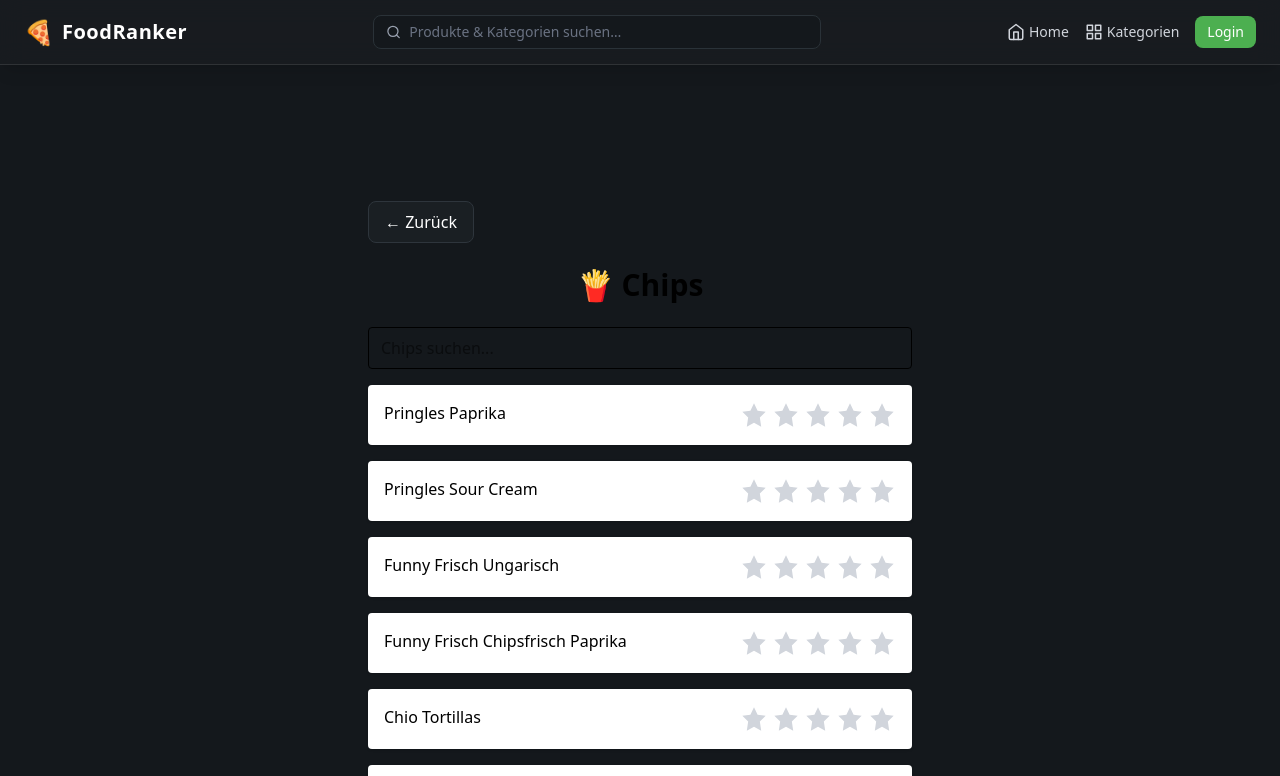
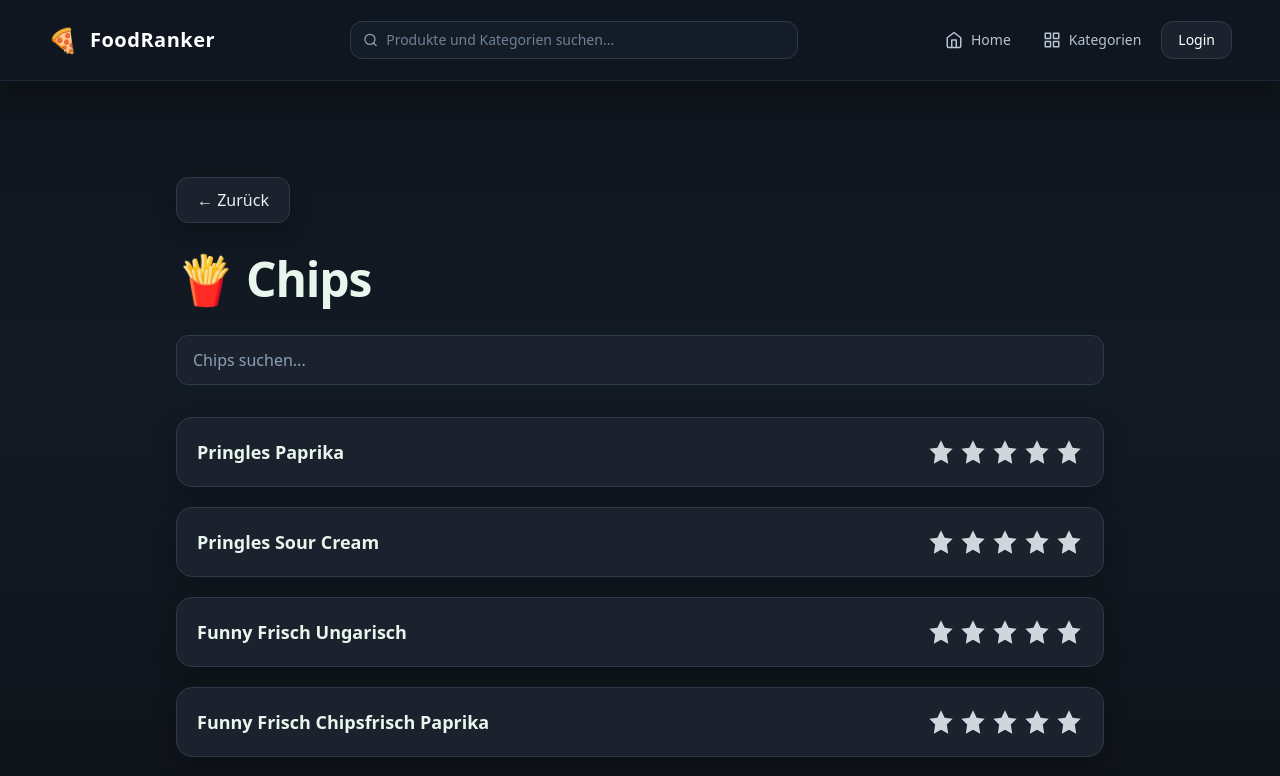
Before and after one commit to Rinobs/pizza-ranker, a Next.js app: page /chips in a window 1280 px wide. Shown: the top 776 px of the page. Built offline with nearby package versions, Linux system fonts and the light colour scheme; no server answers.

Commit message:
Neues Design

```diff
--- a/app/chips/page.tsx
+++ b/app/chips/page.tsx
@@ -1,15 +1,22 @@
-'use client'
+"use client";
 
-import { useState, useEffect } from "react"
-import Star from "../components/Star"
+import { useState, useEffect } from "react";
+import Star from "../components/Star";
 import BackButton from "../components/BackButton";
 
 export default function ChipsPage() {
-  const [search, setSearch] = useState("")
-  const [ratings, setRatings] = useState<Record<string, number>>({})
-  const [comments, setComments] = useState<Record<string, string>>({})
-  const [openItem, setOpenItem] = useState<string | null>(null)
-  const [loaded, setLoaded] = useState(false);
+  const [search, setSearch] = useState("");
+  const [ratings, setRatings] = useState<Record<string, number>>(() => {
+    if (typeof window === "undefined") return {};
+    const stored = localStorage.getItem("chips_ratings");
+    return stored ? JSON.parse(stored) : {};
+  });
+  const [comments, setComments] = useState<Record<string, string>>(() => {
+    if (typeof window === "undefined") return {};
+    const stored = localStorage.getItem("chips_comments");
+    return stored ? JSON.parse(stored) : {};
+  });
+  const [openItem, setOpenItem] = useState<string | null>(null);
 
   const CHIPS = [
     { name: "Pringles Paprika" },
@@ -20,67 +27,46 @@
     { name: "Lorenz Crunchips Paprika" },
     { name: "Kettle Chips Sea Salt" },
     { name: "Kettle Chips Balsamic Vinegar" },
-  { name: "Lays Classic" } // ← FIX!
+    { name: "Lays Classic" },
   ];
 
-
   useEffect(() => {
-  const r = localStorage.getItem("chips_ratings");
-  const c = localStorage.getItem("chips_comments");
-
-  if (r) setRatings(JSON.parse(r));
-  if (c) setComments(JSON.parse(c));
-
-  setLoaded(true);
-}, []);
-
-
- useEffect(() => {
-  if (!loaded) return; // 🚫 WICHTIG: erst speichern wenn Daten geladen sind
-
     localStorage.setItem("chips_ratings", JSON.stringify(ratings));
     localStorage.setItem("chips_comments", JSON.stringify(comments));
-}, [ratings, comments, loaded]);
+  }, [ratings, comments]);
 
   const saveRating = (name: string, value: number) =>
-    setRatings((prev) => ({ ...prev, [name]: value }))
+    setRatings((prev) => ({ ...prev, [name]: value }));
 
   const saveComment = (name: string, text: string) =>
-    setComments((prev) => ({ ...prev, [name]: text }))
+    setComments((prev) => ({ ...prev, [name]: text }));
 
   return (
-    <div className="max-w-xl mx-auto mt-10 px-4">
+    <div className="max-w-5xl mx-auto px-4 sm:px-8 lg:px-12 pb-24 text-white">
+      <BackButton href="/" />
 
-      {/* ✅ BACK BUTTON HIER! */}
-      <BackButton href="/" label="← Zurück" />
-
-      <h1 className="text-3xl font-bold text-center mb-6">🍟 Chips</h1>
+      <h1 className="text-4xl sm:text-5xl font-extrabold tracking-tight text-[#E8F6ED] mb-8">
+        {"\u{1F35F}"} Chips
+      </h1>
 
       <input
-        className="w-full border px-3 py-2 rounded mb-4"
+        className="w-full border border-[#2D3A4B] bg-[#1B222D] px-4 py-3 rounded-xl mb-8 text-white placeholder:text-[#8CA1B8] focus:border-[#5EE287] outline-none transition-colors"
         placeholder="Chips suchen..."
         value={search}
         onChange={(e) => setSearch(e.target.value)}
       />
 
-      <ul className="space-y-4">
-        {CHIPS.filter((c) =>
-          c.name.toLowerCase().includes(search.toLowerCase())
-        ).map((item) => (
+      <ul className="space-y-5">
+        {CHIPS.filter((c) => c.name.toLowerCase().includes(search.toLowerCase())).map((item) => (
           <li
             key={item.name}
-  className="bg-white p-4 rounded shadow cursor-pointer"
-  onClick={() =>
-    setOpenItem(openItem === item.name ? null : item.name)
-  }
+            className="rounded-2xl border border-[#2D3A4B] bg-[#1B222D] p-5 shadow-[0_8px_24px_rgba(0,0,0,0.24)] hover:border-[#5EE287] hover:shadow-[0_12px_28px_rgba(34,197,94,0.18)] transition-all duration-300 cursor-pointer"
+            onClick={() => setOpenItem(openItem === item.name ? null : item.name)}
           >
-  <div className="flex justify-between">
-    <span>{item.name}</span>
+            <div className="flex flex-col sm:flex-row sm:items-center sm:justify-between gap-4">
+              <span className="text-lg font-semibold text-[#E8F6ED]">{item.name}</span>
 
-    <div
-      className="flex gap-1"
-      onClick={(e) => e.stopPropagation()} // ⭐ verhindert Rating-Bug
-    >
+              <div className="flex gap-1" onClick={(e) => e.stopPropagation()}>
                 {[1, 2, 3, 4, 5].map((i) => (
                   <Star
                     key={i}
@@ -92,14 +78,10 @@
               </div>
             </div>
 
-
             {openItem === item.name && (
-  <div
-    className="mt-3 w-full"
-    onClick={(e) => e.stopPropagation()}  // ⭐ WICHTIG
-  >
+              <div className="mt-4 w-full" onClick={(e) => e.stopPropagation()}>
                 <textarea
-      className="w-full border rounded p-2 bg-white resize-none"
+                  className="w-full border border-[#2D3A4B] rounded-xl p-3 bg-[#141C27] text-white placeholder:text-[#8CA1B8] resize-none"
                   placeholder="Kommentar..."
                   value={comments[item.name] || ""}
                   onChange={(e) => saveComment(item.name, e.target.value)}
@@ -107,10 +89,9 @@
                 />
               </div>
             )}
-
           </li>
         ))}
       </ul>
     </div>
-  )
+  );
 }
--- a/app/components/BackButton.tsx
+++ b/app/components/BackButton.tsx
@@ -4,7 +4,7 @@
 
 export default function BackButton({
   href = "/",
-  label = "← Zurück"
+  label = "\u2190 Zur\u00FCck",
 }: {
   href?: string;
   label?: string;
@@ -13,12 +13,12 @@
     <Link
       href={href}
       className="
-  inline-block mb-6 px-4 py-2 rounded-lg
-  bg-[#1A1F23] text-white
-  hover:bg-[#242B31]
-  transition-colors border border-[#2E353C]
-"
-
+        inline-flex items-center gap-2 mb-8 px-5 py-2.5 rounded-xl
+        bg-[#1B222D] text-[#E8EDF5] border border-[#2D3A4B]
+        shadow-[0_8px_20px_rgba(0,0,0,0.22)]
+        hover:bg-[#212B38] hover:border-[#5EE287] hover:text-white
+        hover:-translate-y-0.5 transition-all duration-300
+      "
     >
       {label}
     </Link>
--- a/app/components/Header.tsx
+++ b/app/components/Header.tsx
@@ -11,8 +11,7 @@
   const router = useRouter();
   const pathname = usePathname();
   const [query, setQuery] = useState("");
-
-  const { data: session } = useSession(); // <-- Session holen
+  const { data: session } = useSession();
 
   const handleSubmit = (e: FormEvent) => {
     e.preventDefault();
@@ -25,57 +24,55 @@
     router.push(`/?q=${encodeURIComponent(query.trim())}`);
   };
 
+  const navItemClass = (active: boolean) =>
+    `flex items-center gap-2 px-3 py-2 rounded-xl transition-all duration-300 ${
+      active
+        ? "bg-[#1B222D] border border-[#2D3A4B] text-white"
+        : "text-[#B7C4D3] hover:text-white hover:bg-[#1B222D]/70"
+    }`;
+
   return (
-    <header className="sticky top-0 z-50 w-full backdrop-blur-md bg-[#1a1d21]/80 border-b border-white/10 shadow-lg">
-      <nav className="max-w-7xl mx-auto px-6 h-16 flex items-center justify-between gap-4">
-
-        <Link href="/" className="flex items-center gap-2 group">
-          <span className="text-2xl">🍕</span>
-          <span className="text-xl font-semibold tracking-wide text-white group-hover:text-[#4CAF50] transition-colors select-none">
+    <header className="sticky top-0 z-50 w-full backdrop-blur-md bg-[#101722]/80 border-b border-[#233042]/80 shadow-[0_10px_30px_rgba(0,0,0,0.25)]">
+      <nav className="max-w-7xl mx-auto px-4 sm:px-8 lg:px-12 h-20 flex items-center justify-between gap-4">
+        <Link href="/" className="flex items-center gap-3 group">
+          <span className="text-2xl">{"\u{1F355}"}</span>
+          <span className="text-xl font-semibold tracking-wide text-white group-hover:text-[#8AF5AC] transition-colors select-none">
             FoodRanker
           </span>
         </Link>
 
         <form
           onSubmit={handleSubmit}
-          className="hidden sm:flex items-center gap-2 flex-1 max-w-md mx-4 bg-[#14181C] border border-[#2A3238] rounded-lg px-3 py-1.5"
+          className="hidden md:flex items-center gap-2 flex-1 max-w-md mx-2 bg-[#141C27] border border-[#2D3A4B] rounded-xl px-3 py-2 focus-within:border-[#5EE287] transition-colors"
         >
-          <FiSearch className="text-gray-400" />
+          <FiSearch className="text-[#8CA1B8]" />
           <input
             type="text"
-            placeholder="Produkte & Kategorien suchen…"
+            placeholder="Produkte und Kategorien suchen..."
             value={query}
             onChange={(e) => setQuery(e.target.value)}
-            className="bg-transparent outline-none border-none text-sm text-white w-full placeholder:text-gray-500"
+            className="bg-transparent outline-none border-none text-sm text-white w-full placeholder:text-[#6E8198]"
           />
         </form>
 
-        <div className="flex items-center gap-4 text-gray-300 text-sm font-medium">
-          <Link
-            href="/"
-            className={`flex items-center gap-1 hover:text-white transition ${
-              pathname === "/" ? "text-white" : ""
-            }`}
-          >
+        <div className="flex items-center gap-2 text-sm font-medium">
+          <Link href="/" className={navItemClass(pathname === "/")}>
             <FiHome size={18} />
             <span className="hidden md:inline">Home</span>
           </Link>
 
           <Link
             href="/kategorien"
-            className={`flex items-center gap-1 hover:text-white transition ${
-              pathname?.startsWith("/kategorien") ? "text-white" : ""
-            }`}
+            className={navItemClass(Boolean(pathname?.startsWith("/kategorien")))}
           >
             <FiGrid size={18} />
             <span className="hidden md:inline">Kategorien</span>
           </Link>
 
-          {/* ⭐ Login / Logout */}
           {session ? (
             <button
               onClick={() => signOut()}
-              className="px-3 py-1.5 bg-red-500 rounded-lg text-white hover:bg-red-600 transition"
+              className="px-4 py-2 rounded-xl bg-[#1B222D] border border-[#2D3A4B] text-white hover:bg-[#212B38] hover:border-[#5EE287] transition-all duration-300"
             >
               Logout
             </button>
@@ -84,8 +81,8 @@
           )}
 
           {session && (
-            <span className="hidden sm:flex items-center justify-center text-white">
-              <FiUser size={20} />
+            <span className="hidden sm:flex items-center justify-center w-10 h-10 rounded-xl bg-[#1B222D] border border-[#2D3A4B] text-white">
+              <FiUser size={18} />
             </span>
           )}
         </div>
--- a/app/components/LoginButton.tsx
+++ b/app/components/LoginButton.tsx
@@ -7,9 +7,10 @@
     <button
       onClick={() => signIn("google")}
       className="
-        px-3 py-1.5 rounded-lg
-        bg-[#4CAF50] text-white font-medium
-        hover:bg-[#43a046] transition
+        px-4 py-2 rounded-xl
+        bg-[#1B222D] text-white font-medium border border-[#2D3A4B]
+        hover:bg-[#212B38] hover:border-[#5EE287] hover:text-[#CFFFE0]
+        transition-all duration-300
       "
     >
       Login
--- a/app/globals.css
+++ b/app/globals.css
@@ -1,6 +1,19 @@
 @import "tailwindcss";
 
+:root {
+  --app-bg-start: #0f141a;
+  --app-bg-mid: #121a24;
+  --app-bg-end: #0f141a;
+  --surface-1: #1b222d;
+  --surface-2: #212b38;
+  --border-1: #2d3a4b;
+  --text-main: #e8edf5;
+  --text-muted: #8ca1b8;
+  --accent: #5ee287;
+}
+
 body {
-  background: #14181C;
-  color: #000000;
+  min-height: 100vh;
+  background: linear-gradient(180deg, var(--app-bg-start) 0%, var(--app-bg-mid) 48%, var(--app-bg-end) 100%);
+  color: var(--text-main);
 }
--- a/app/layout.tsx
+++ b/app/layout.tsx
@@ -21,16 +21,11 @@
 
 export default function RootLayout({ children }: { children: React.ReactNode }) {
   return (
-    <html lang="de" className="h-full bg-[#14181C]">
-      <body
-        className={`${geistSans.variable} ${geistMono.variable} bg-[#14181C] text-white min-h-screen`}
-      >
+    <html lang="de" className="h-full">
+      <body className={`${geistSans.variable} ${geistMono.variable} min-h-screen text-white`}>
         <Providers>
           <Header />
-          {/* ❗ KEIN Suspense um Main! */}
-          <main className="min-h-screen bg-[#14181C] pt-24">
-            {children}
-          </main>
+          <main className="min-h-screen pt-24">{children}</main>
         </Providers>
       </body>
     </html>
```
Also changed, not shown: app/category-template/page-template.tsx (+30 -20 lines), app/home-content.tsx (+39 -28 lines), app/not-found.tsx (+10 -8 lines), app/produkt/[slug]/page.tsx (+32 -20 lines), 1 other file (tests, documents, lock files or other folders). Lines whose indentation alone changed are shown as unchanged.
